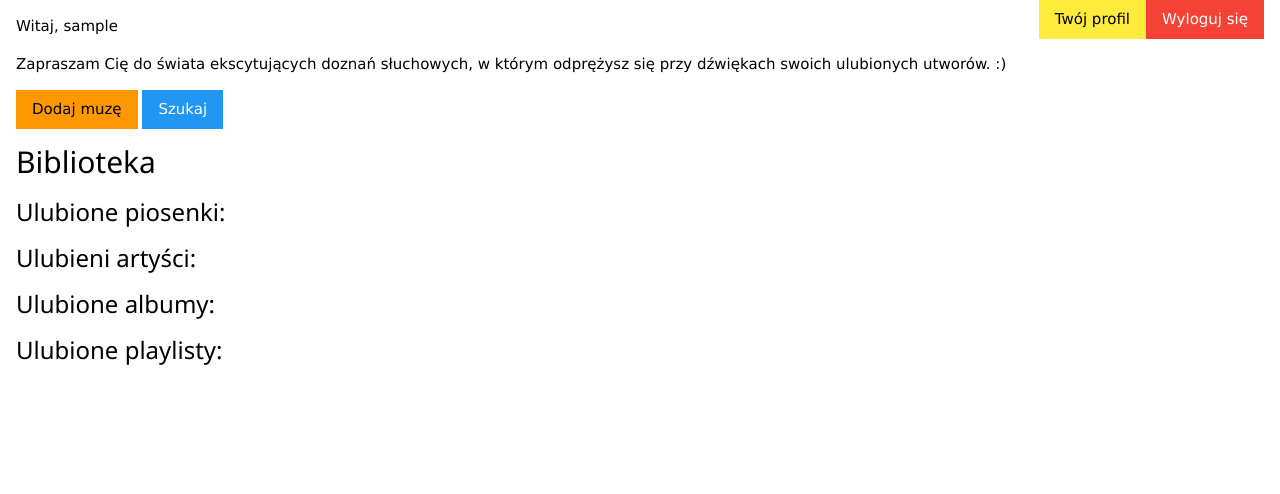
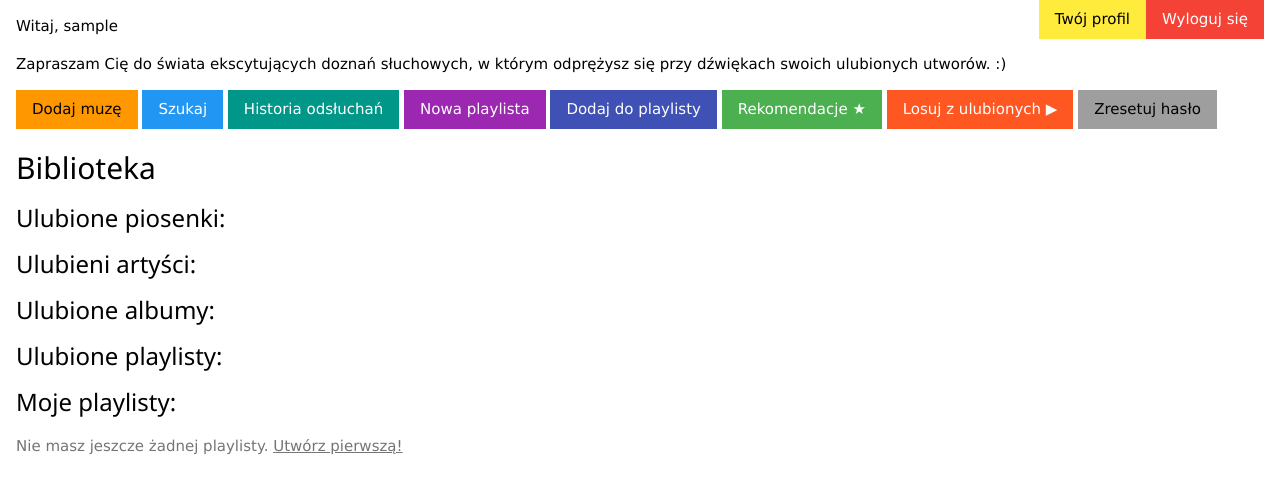
Before and after one commit to Marcin-Ramotowski/Apka-muzyczna, a Django app: page /profile/ in a window 1280 px wide. Shown: the top 494 px of the page. Run offline with Django 4.2, Linux system fonts and the light colour scheme; the visitor is signed in with stand-in values (Sample User, id 1); data comes from the database, SQL or seed files in the repository; data that the repository does not hold is empty.

Commit message:
Zaktualizowano stronę profilu
Dodano pasek nawigacyjny z przyciskami do wszystkich nowych funkcji
oraz sekcję "Moje playlisty" wyświetlającą playlisty własne użytkownika.
Widok profile() przekazuje teraz owned_playlists do kontekstu.

Co-Authored-By: Claude Sonnet 4.6 <noreply@anthropic.com>

```diff
--- a/music/templates/profile.html
+++ b/music/templates/profile.html
@@ -6,8 +6,17 @@
         <p class="w3-text-black">Witaj, {{ username }}</p>
             <p class="w3-text-black">Zapraszam Cię do świata ekscytujących doznań słuchowych,
                 w którym odprężysz się przy dźwiękach swoich ulubionych utworów. :)</p>
-        <a class="w3-orange w3-button" href="{% url 'music:upload' %}">Dodaj muzę</a>
-        <a class="w3-blue w3-button" href="{% url 'music:search' %}">Szukaj</a>
+
+        <div class="w3-bar w3-margin-bottom">
+            <a class="w3-orange w3-button" href="{% url 'music:upload' %}">Dodaj muzę</a>
+            <a class="w3-blue w3-button" href="{% url 'music:search' %}">Szukaj</a>
+            <a class="w3-teal w3-button" href="{% url 'music:history' %}">Historia odsłuchań</a>
+            <a class="w3-purple w3-button" href="{% url 'music:create_playlist' %}">Nowa playlista</a>
+            <a class="w3-indigo w3-button" href="{% url 'music:add_song_to_playlist' %}">Dodaj do playlisty</a>
+            <a class="w3-green w3-button" href="{% url 'music:recommendations' %}">Rekomendacje ★</a>
+            <a class="w3-deep-orange w3-button" href="{% url 'music:play_random_liked' %}">Losuj z ulubionych ▶</a>
+            <a class="w3-grey w3-button" href="{% url 'password_reset' %}">Zresetuj hasło</a>
+        </div>
 
         <h2>Biblioteka</h2>
         <h3>Ulubione piosenki:</h3>
@@ -28,6 +37,7 @@
             <a class="w3-red w3-button button-margin" href="{{ author.get_unsubscribe_url }}">Usuń</a>
             </div>
         {% endfor %}
+
         <h3>Ulubione albumy:</h3>
         {% for album in albums %}
             <div class="w3-panel smooth-gray" >{{ album.album }}
@@ -44,6 +54,18 @@
             </div>
         {% endfor %}
 
+        <h3>Moje playlisty:</h3>
+        {% for pl in owned_playlists %}
+            <div class="w3-panel smooth-gray">{{ pl.nazwa }}
+                <a class="w3-blue w3-button button-margin" href="{% url 'music:songs' 'playlista' pl.playlista_id %}">
+                    Zobacz piosenki
+                </a>
+            </div>
+        {% empty %}
+            <p class="w3-text-gray">Nie masz jeszcze żadnej playlisty.
+               <a href="{% url 'music:create_playlist' %}">Utwórz pierwszą!</a></p>
+        {% endfor %}
+
     {% endif %}
 </body>
 {% endblock %}
--- a/music/views.py
+++ b/music/views.py
@@ -34,9 +34,16 @@ def profile(request):
     authors = user.subscriptions_user.all()
     albums = user.user_albums_library.all()
     playlists = user.user_playlists_library.all()
+    owned_playlists = Playlista.objects.filter(uzytkownik=user)
 
-    return render(request, 'profile.html', {'username': username, 'songs': songs, 'authors': authors,
-                                            'albums': albums, 'playlists': playlists})
+    return render(request, 'profile.html', {
+        'username': username,
+        'songs': songs,
+        'authors': authors,
+        'albums': albums,
+        'playlists': playlists,
+        'owned_playlists': owned_playlists,
+    })
 
 
 @login_required(login_url='/login')
@@ -334,8 +341,8 @@ class SearchFormView(LoginRequiredMixin, FormView):
         models = {'autor': Autor, 'piosenka': Utwor, 'album': Album, 'playlista': Playlista}
         form = self.form_class(request.POST)
         query = form.data['query']
-        database_sign = form.data['database']  # pobieramy wybraną przez użytkownika tabelę
-        model = models[database_sign]  # pobieramy klasę reprezentującą wybraną tabelę
+        database_sign = form.data['database']
+        model = models[database_sign]
         results = model.search(query)
         return render(request, self.template_name, {'form': form, 'results': results, 'model': database_sign})
 
```
